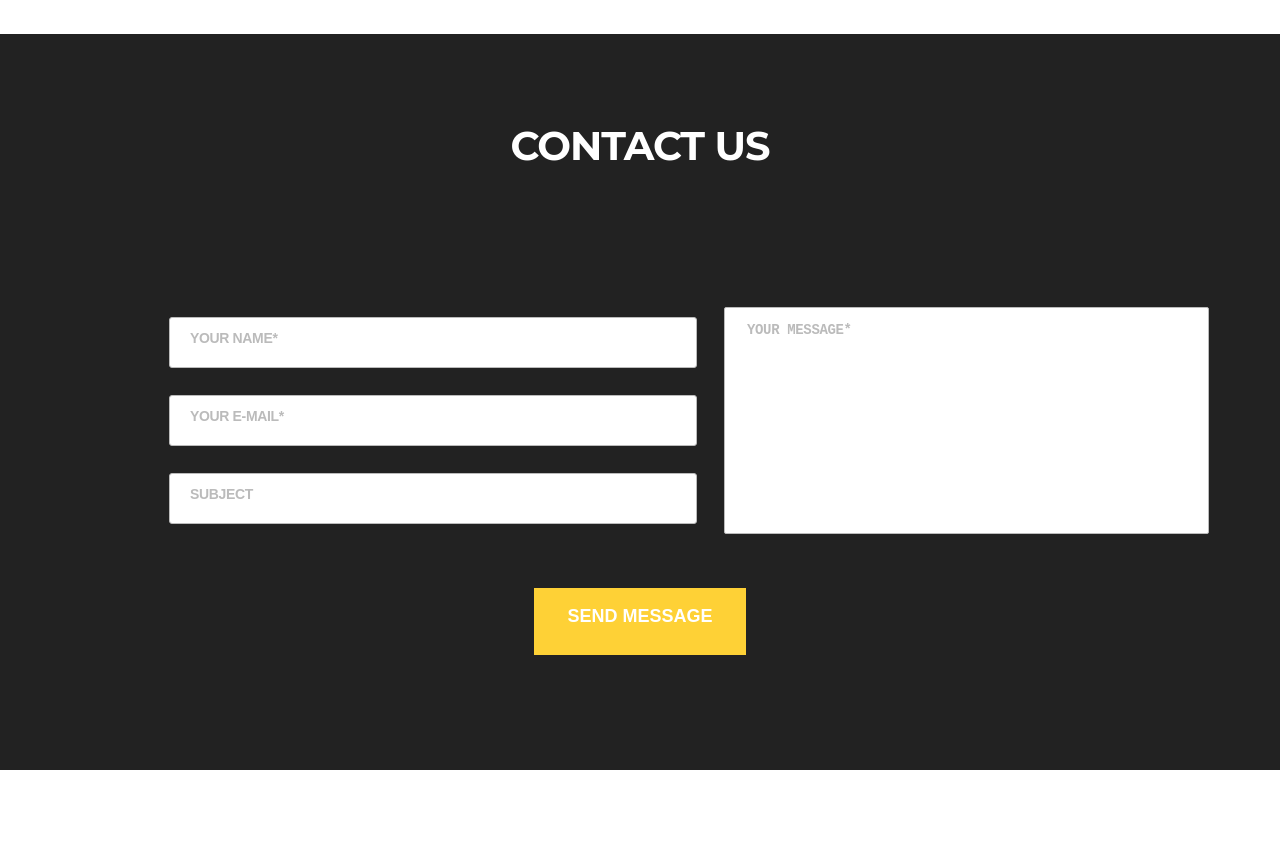
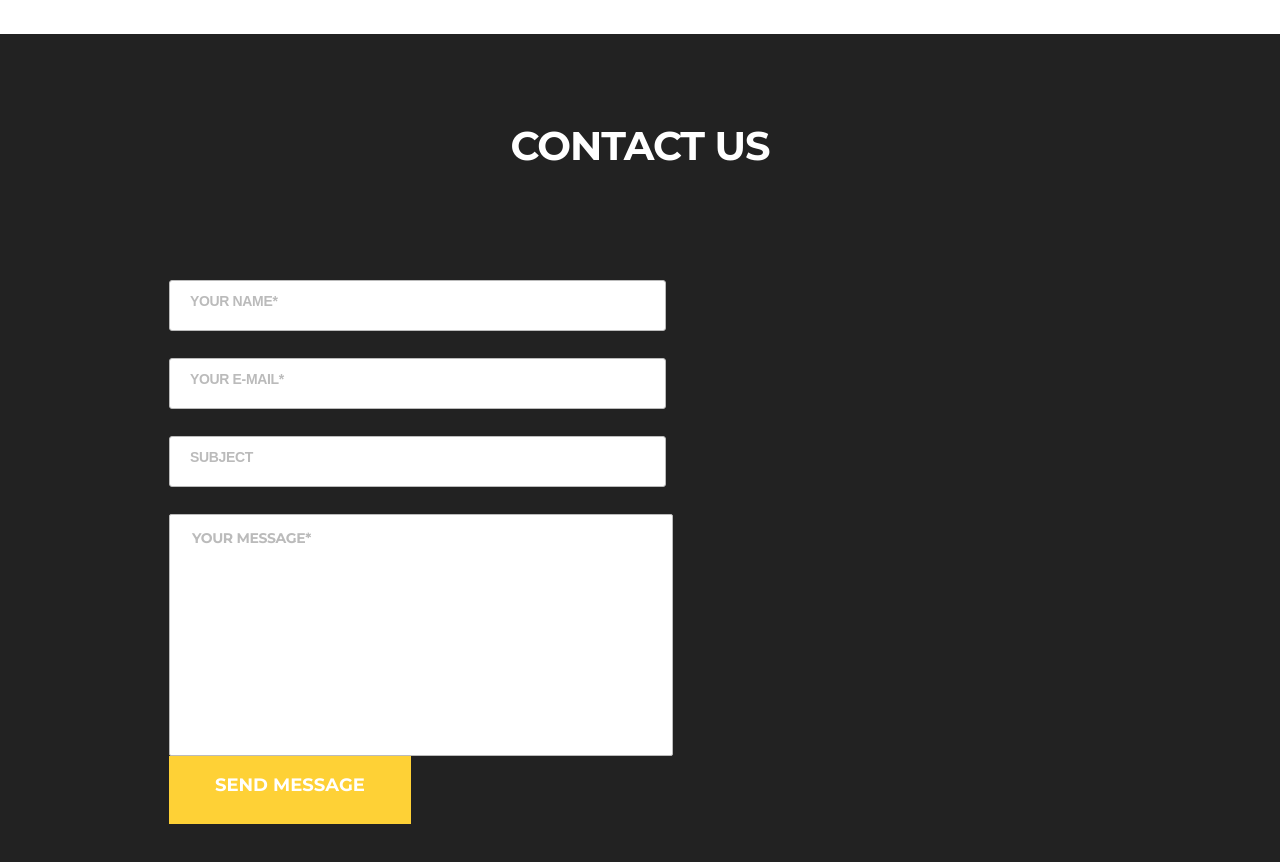
Before and after one commit to makar5555/Golden-Servise, a plain HTML site: page index.html in a window 1280 px wide. Shown: the part 660-1522 px from the top of the page. Before the commit the page ends 1430 px from the top, so only its background shows below. Drawn offline with Linux system fonts and the light colour scheme; a web font is replaced by a local one.

Commit message:
Refactor CSS styles for improved layout and typography
Updated font sizes and weights for various elements. Adjusted padding and layout for contact form and inputs.

```diff
--- a/css/style.css
+++ b/css/style.css
@@ -15,6 +15,8 @@
 body {
     background-color: var(--contact-title);
     font-family: var(--font-family);
+    font-weight: 700;
+    font-size: 14px;
 }
 
 .container {
@@ -48,7 +50,6 @@ body {
 
 .header-navigation-link {
     color: var(--header-text);
-    font-size: 14px;
     line-height: 41px;
     font-weight: 400;
     font-size: 14px;
@@ -63,7 +64,6 @@ body {
 
 .services-title {
     font-size: 40px;
-    font-weight: 700;
     line-height: 75px;
     letter-spacing: -1px;
     color: var(--services-title);
@@ -95,15 +95,14 @@ body {
 .services-subtitle {
     font-size: 18px;
     line-height: 75px;
-    font-weight: 700;
     letter-spacing: -0.45px;
 }
 
 .services-description {
-    font-size: 14px;
     font-weight: 400;
     font-family: var(--second-family);
     color: var(--services-description);
+    letter-spacing: -0.35px;
 }
 
 .services-span {
@@ -111,12 +110,6 @@ body {
     border: 1px solid var(--header-text);
     border-radius: 100%;
     padding: 14px;
-}
-
-.contact-container {
-    display: flex;
-    flex-direction: column;
-    gap: 27px;
 }
 
 .contact {
@@ -130,14 +123,13 @@ body {
     padding-bottom: 114px;
     text-align: center;
     font-size: 40px;
-    font-weight: 700;
     letter-spacing: -1px;
 }
 
 .contact-form {
     display: flex;
     gap: 27px;
-    align-items: center;
+    flex-direction: column;
 }
 
 .contact-wrapper {
@@ -154,37 +146,41 @@ body {
 
 .contact-input {
     color: var(--placeholder-color);
-    padding: 12px 310px 21px 20px;
+    width: 455px;
+    padding: 12px 20px 21px 20px;
     font-size: 14px;
-    font-weight: 700;
     letter-spacing: -0.35px;
     border: 1px solid;
     border-radius: 3px;
     border-color: var(--placeholder-color);
+    font-weight: inherit;
+    line-height: 1;
 }
 
 input::placeholder {
     color: var(--placeholder-color);
-    color: var(--placeholder-color);
-    font-size: 14px;
-    font-weight: 700;
+    font-size: inherit;
     letter-spacing: -0.35px;
 }
 
 .contact-textarea::placeholder {
-    font-size: 14px;
+    font-size: inherit;
     color: var(--placeholder-color);
     letter-spacing: -0.35px;
-    font-weight: 700;
-    white-space: nowrap;
 }
 
 .contact-textarea {
-    padding: 14px 286px 181px 22px;
+    padding-block: 14px;
+    padding-inline: 22px;
+    width: 458px;
+    height: 212px;
     border: 1px solid;
     border-color: var(--placeholder-color);
     border-radius: 2px;
     resize: none;
+    font-weight: inherit;
+    font-size: 14px;
+    font-family: inherit;
 }
 
 .send-button {
@@ -192,10 +188,10 @@ input::placeholder {
     background-color: var(--header-text);
     color: var(--contact-title);
     font-size: 18px;
-    font-weight: 700;
     letter-spacing: 0px;
-    padding: 18px 33px 28px 33px;
+    padding: 18px 46px 28px 46px;
     border: 0;
     cursor: pointer;
-    margin-top: 27px;
+    font-family: inherit;
+    font-weight: inherit;
 }
```
